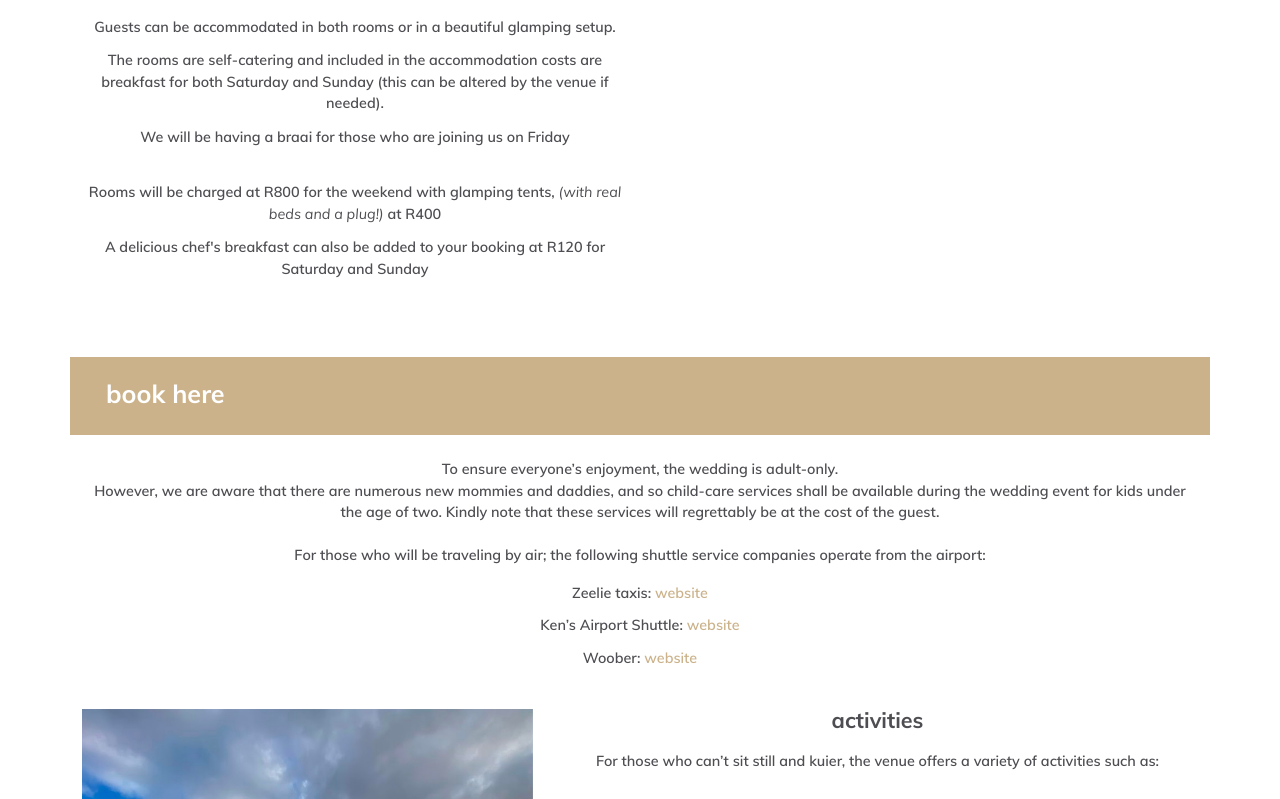
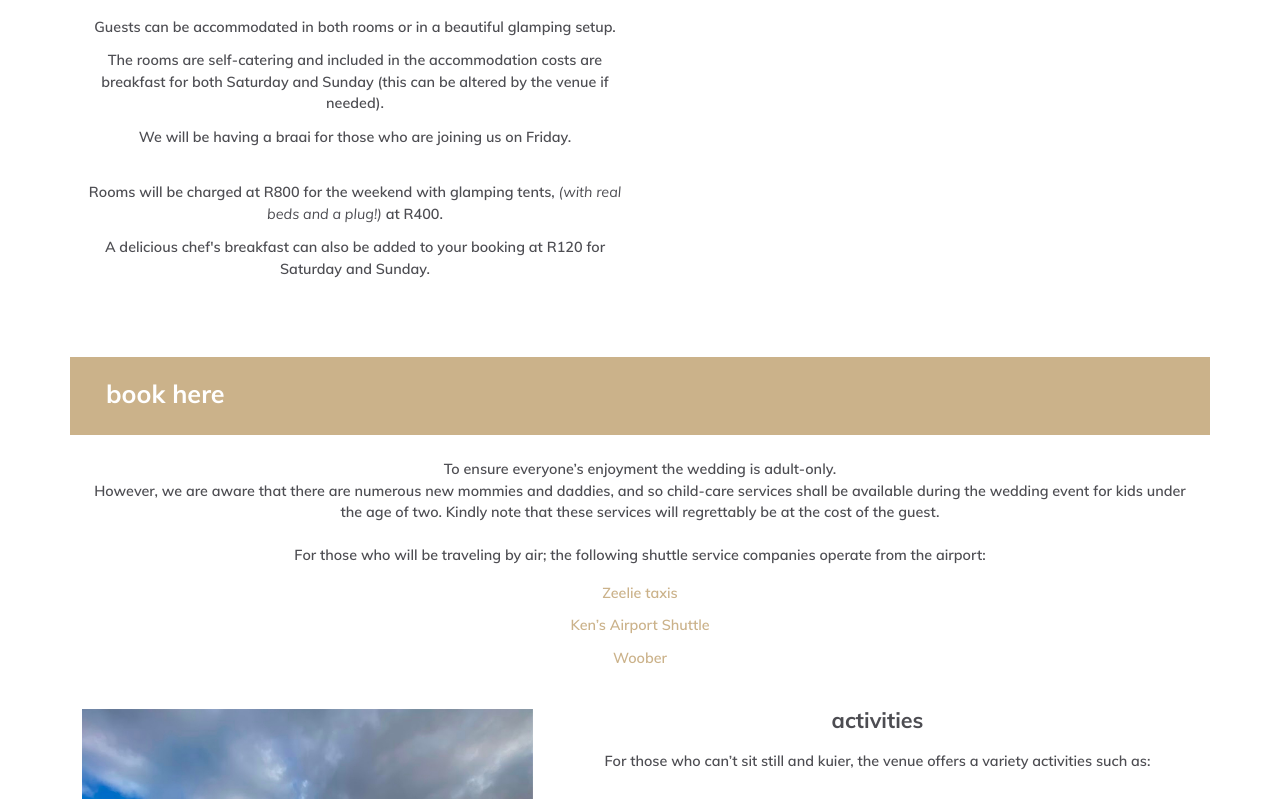
Before and after one commit to FJLessing/wedding-website, a Vue app: page /location in a window 1280 px wide. Shown: the part 841-1640 px from the top of the page. Built offline with nearby package versions, Linux system fonts and the light colour scheme.

Commit message:
Grammar fixes.

```diff
--- a/src/views/location.vue
+++ b/src/views/location.vue
@@ -10,13 +10,13 @@
       <b-col class="mb-3 h-100 spread-content remove-min-height-mobile" :md="6" :style="{ minHeight: mapHeight }">
         <h2>venue &amp; accommodation deets</h2>
         <p>We're so excited that our beautiful venue can accommodate nearly all of our gorgeous guests (and even those that aren't so mooi)!</p>
-        <p>The accommodation is available for both Friday and Saturday evenings, so that we can celebrate the whole weekend</p>
+        <p>The accommodation is available for both Friday and Saturday evenings, so that we can celebrate the whole weekend.</p>
         <p>Guests can be accommodated in both rooms or in a beautiful glamping setup.</p>
         <p>The rooms are self-catering and included in the accommodation costs are breakfast for both Saturday and Sunday (this can be altered by the venue if needed).</p>
-        <p>We will be having a braai for those who are joining us on Friday</p>
+        <p>We will be having a braai for those who are joining us on Friday.</p>
         <br/>
-        <p>Rooms will be charged at R800 for the weekend with glamping tents, <i>(with real beds and a plug!)</i> at R400</p>
-        <p>A delicious chef's breakfast can also be added to your booking at R120 for Saturday and Sunday</p>
+        <p>Rooms will be charged at R800 for the weekend with glamping tents, <i>(with real beds and a plug!)</i> at R400.</p>
+        <p>A delicious chef's breakfast can also be added to your booking at R120 for Saturday and Sunday.</p>
       </b-col>
       <b-col class="mb-3" :md="6">
         <GmapMap
@@ -35,14 +35,14 @@
     <b-row class="mb-4">
       <b-col>
         <p>
-          To ensure everyone’s enjoyment, the wedding is adult-only.<br/>
+          To ensure everyone’s enjoyment the wedding is adult-only.<br/>
           However, we are aware that there are numerous new mommies and daddies, and so child-care services shall be available during the wedding event for kids under the age of two.
           Kindly note that these services will regrettably be at the cost of the guest.<br/><br/>
           For those who will be traveling by air; the following shuttle service companies  operate from the airport:<br/>
           <ul class="unstyle-list">
-            <li>Zeelie taxis: <a alt="Zeelie taxis Website" href="https://zeelietaxis.co.za/" >website</a></li>
-            <li>Ken’s Airport Shuttle: <a alt="Ken’s Airport Shuttle Website" href="https://ken91861.wixsite.com/kens-airport-shuttle" >website</a></li>
-            <li>Woober: <a alt="Woober Website" href="https://woober.co.za/" >website</a></li>
+            <li><a alt="Zeelie taxis Website" href="https://zeelietaxis.co.za/" >Zeelie taxis</a></li>
+            <li><a alt="Ken’s Airport Shuttle Website" href="https://ken91861.wixsite.com/kens-airport-shuttle" >Ken’s Airport Shuttle</a></li>
+            <li><a alt="Woober Website" href="https://woober.co.za/" >Woober</a></li>
           </ul>
         </p>
       </b-col>
@@ -53,7 +53,7 @@
       </b-col>
       <b-col class="mb-3 h-100 spread-content remove-min-height-mobile" :md="7" :style="{ minHeight: mapHeight }">
         <h2 class="mb-3">activities</h2>
-        <p class="mb-auto">For those who can’t sit still and kuier, the venue offers a variety of activities such as:</p>
+        <p class="mb-auto">For those who can’t sit still and kuier, the venue offers a variety activities such as:</p>
         <ul class="unstyle-list">
           <li>Horse-back riding - <i>vir die cool kids</i></li>
           <li>4x4 trails  - <i>vir die wat pandas of ’n hilux het</i></li>
```
